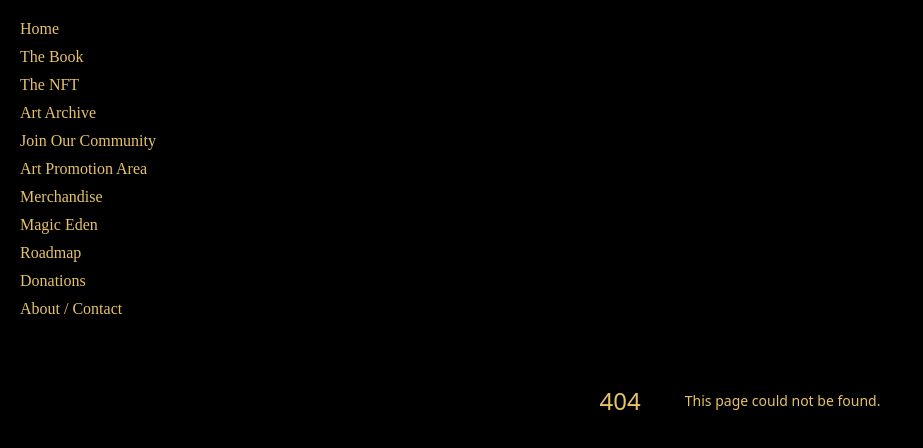
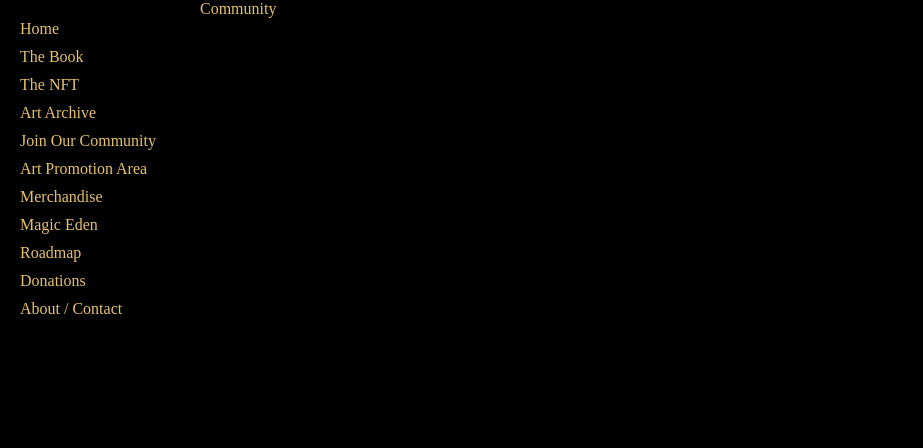
Before and after one commit to vesuvious-king/Kings-of-Solympus-, a Next.js app: page /community in a window 1280 px wide. Before the commit this address had no page. Shown: the top 448 px of the page, without its empty margins (0-923 px from the left). Built offline with nearby package versions, Linux system fonts and the light colour scheme.

Commit message:
Create page.js

```diff
--- /dev/null
+++ b/app/community/page.js
@@ -0,0 +1,3 @@
+export default function Page() {
+  return <div>Community</div>;
+}
```
